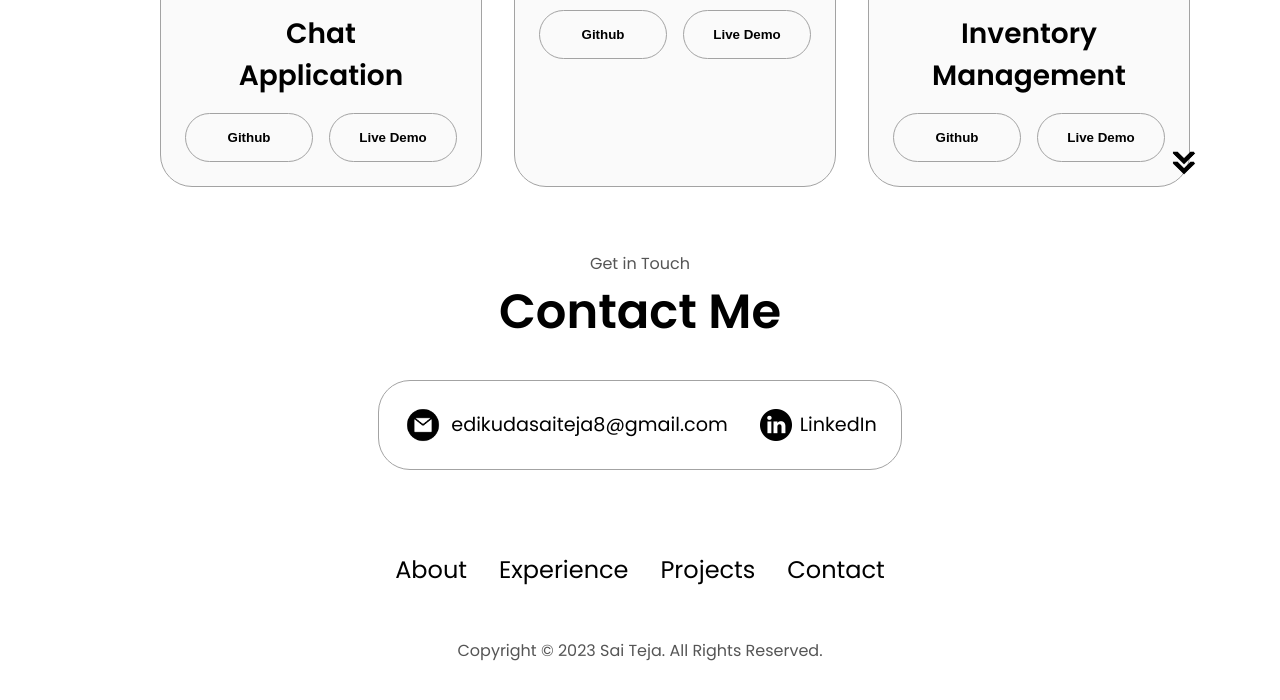
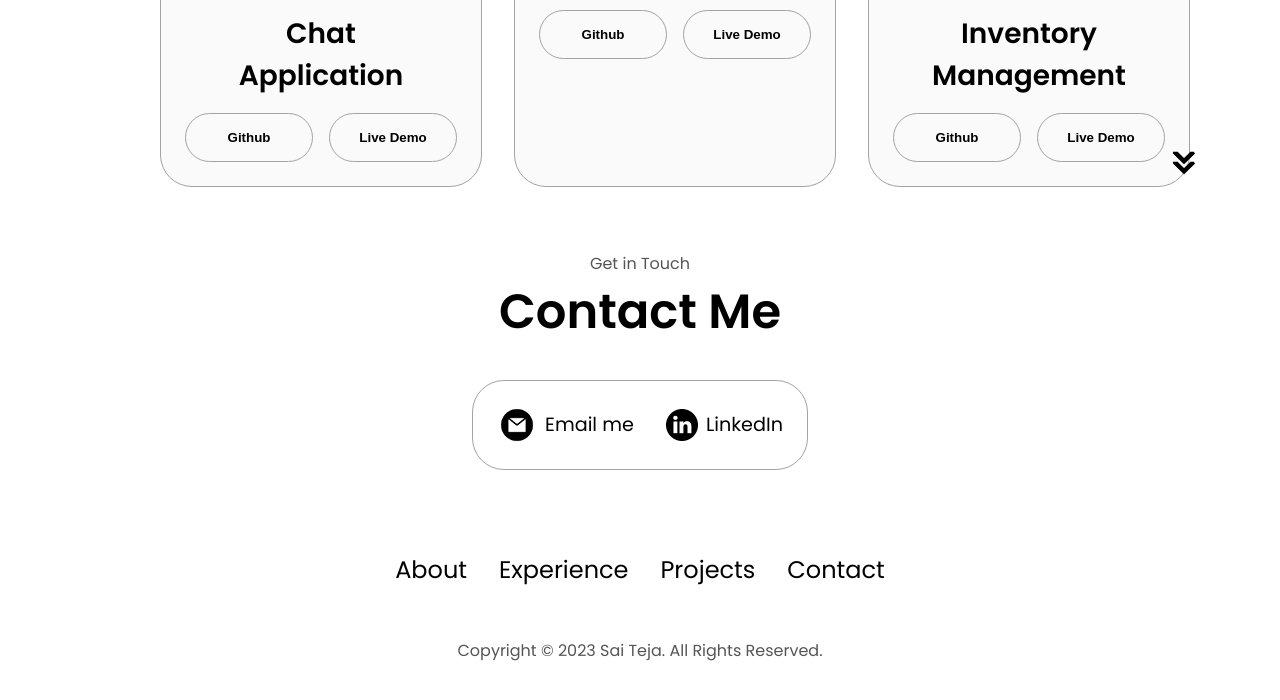
Before and after one commit to SaiTeja9502/Portfolio-Website, a plain HTML site: page index.html in a window 1280 px wide. Shown: the part 3695-4395 px from the top of the page. Drawn offline with Linux system fonts and the light colour scheme.

Commit message:
changes made

```diff
--- a/index.html
+++ b/index.html
@@ -561,7 +561,7 @@
             alt="Email icon"
             class="icon contact-icon email-icon"
           />
-          <p><a href="mailto:examplemail@gmail.com">edikudasaiteja8@gmail.com</a></p>
+          <p><a href="mailto:edikudasaiteja8@gmail.com">Email me</a></p>
         </div>
         <div class="contact-info-container">
           <img
```
